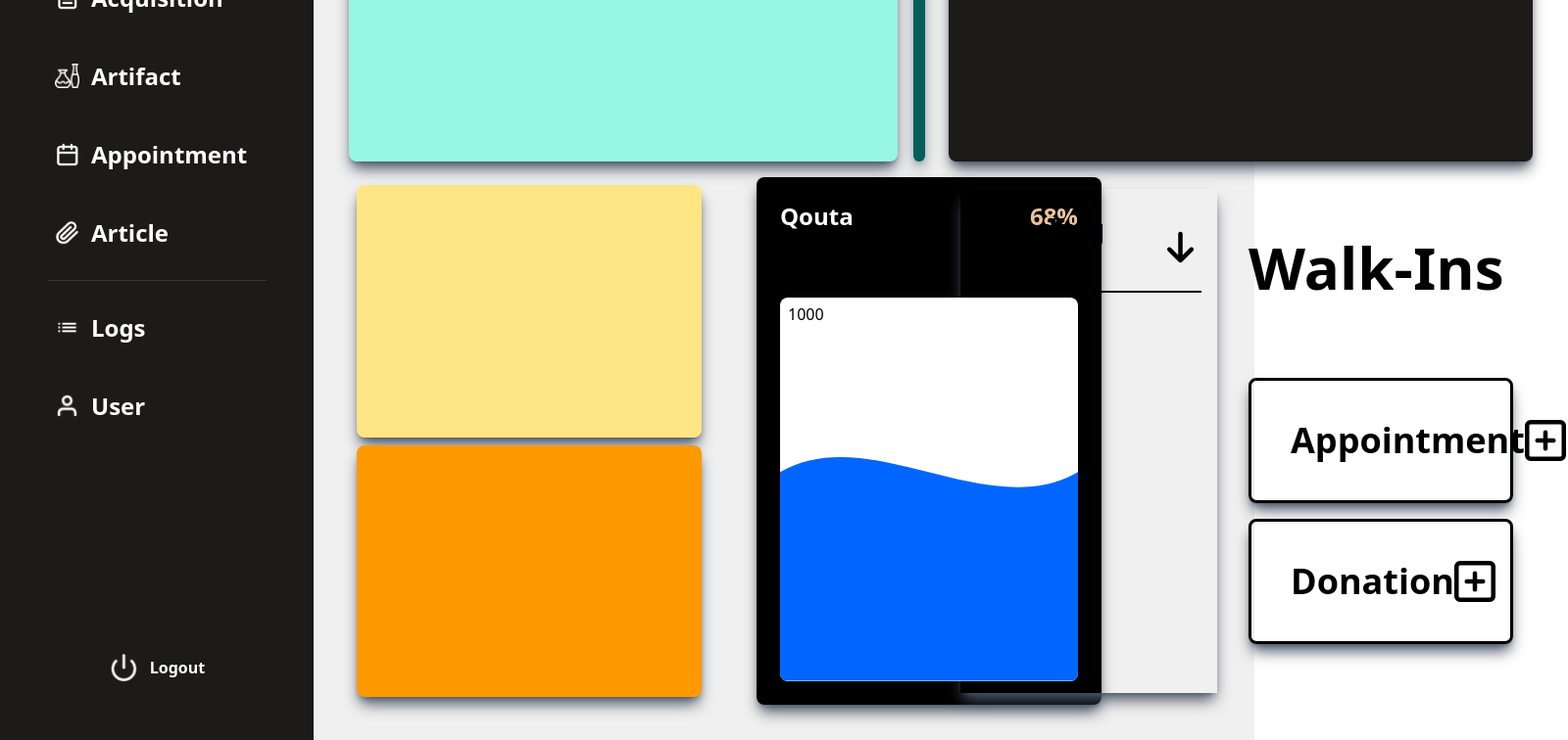
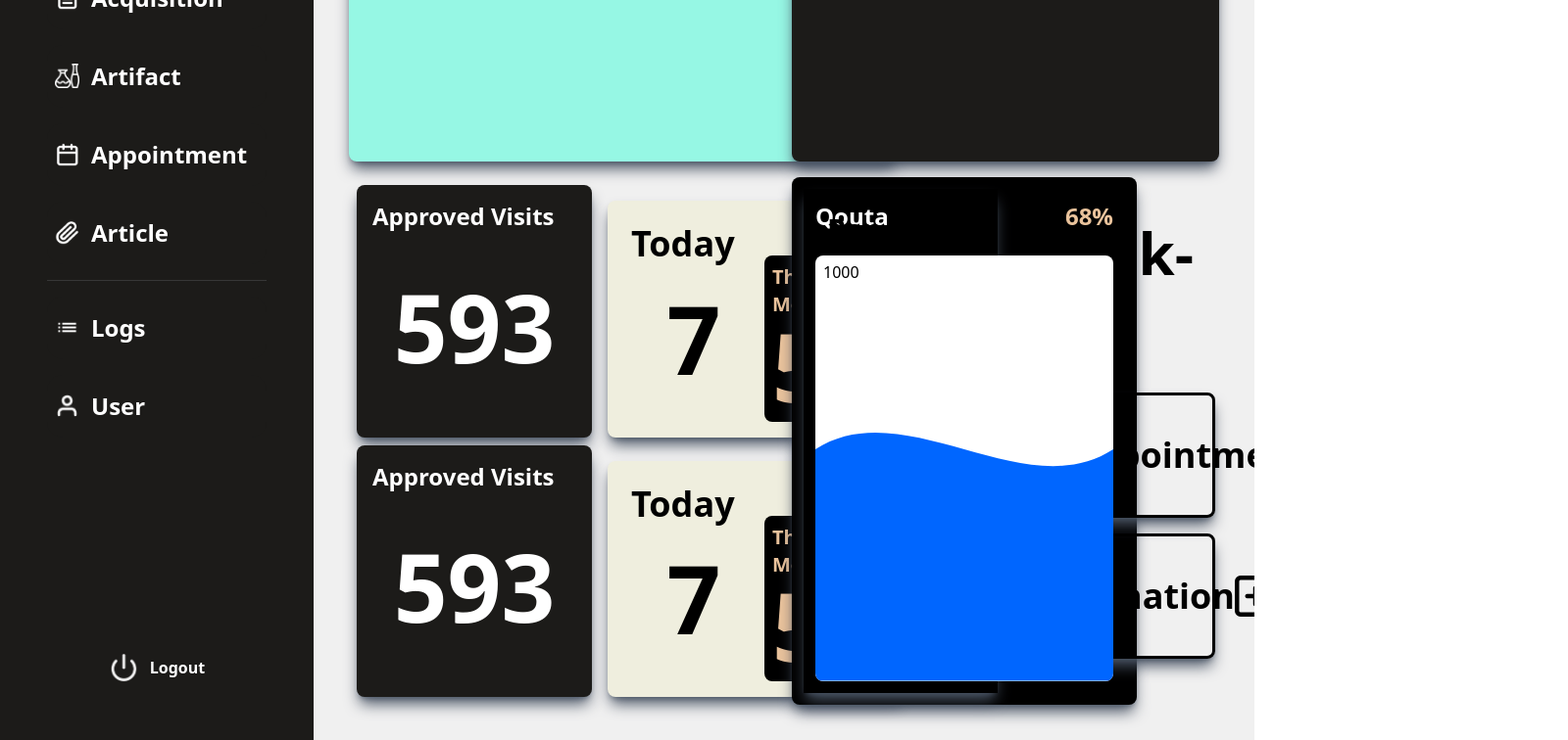
Before and after one commit to k3mosh/Museo-Bulawan-MIS, a React (Vite) app: page /admin/dashboard in a window 1280 px wide. Shown: the part 521-1277 px from the top of the page at 98% size, 1600 px wide, since content can reach past the window. Built offline with nearby package versions, Linux system fonts and the light colour scheme; sample sign-in values are in the browser's storage; a web font is replaced by a local one.

Commit message:
dasboard 40% done still need pop up for appointment and donation form

```diff
--- a/src/components/navbar/AdminNav.jsx
+++ b/src/components/navbar/AdminNav.jsx
@@ -66,7 +66,7 @@ const AdminNav = () => {
   const bgColor = colorMap[firstInitial] || "#FFFFFF";
 
   return (
-    <div className='bg-[#1C1B19] h-full gap-y-10 justify-around w-fit sm:min-w-[20rem] flex flex-col items-center'>
+    <div  className='bg-[#1C1B19]   min-h-full gap-y-10 justify-around w-fit sm:min-w-[20rem] flex flex-col items-center'>
       <div className=' w-full h-fit flex flex-col gap-y-[5rem]'>
 
         <div className=' relative group w-full py-4 h-fit flex justify-center items-end border-b-1 border-[#373737]'>
@@ -96,7 +96,7 @@ const AdminNav = () => {
           <NavLink to="/admin/dashboard" className={({ isActive }) => `relative group ${linkClasses} ${isActive ? activeClasses : "text-white"}`}>
             {({ isActive }) => (
               <>
-                <img src="/src/assets/dashboard_icon.png" alt="dashboard" className={`h-auto w-[25px] filter brightness-1 ${isActive ? "invert-1" : "invert"}`} />
+                <img  src="/src/assets/dashboard_icon.png" alt="dashboard" className={`h-auto w-[25px] filter brightness-1 ${isActive ? "invert-1" : "invert"}`} />
                 <span className='hidden sm:block'>Dashboard</span>
                 <span className="absolute  left-full ml-8 hidden group-hover:flex bg-gray-800 sm:text-transparent sm:bg-transparent text-white text-2xl rounded py-1 px-2 w-max">
                   Dashboard
--- a/src/pages/admin/Dashboard.jsx
+++ b/src/pages/admin/Dashboard.jsx
@@ -8,13 +8,14 @@ const Dashboard = () => {
 
   return (
     <>
-      <div className='w-screen min-h-[79.8rem] h-screen bg-[#F0F0F0] flex pt-[7rem]'>
-        <div className='bg-[#1C1B19] w-auto min-h-full h-auto min-w-[6rem] sm:min-w-auto'>
+      <div className='w-screen min-h-[79.8rem] h-screen bg-[#F0F0F0] select-none flex pt-[7rem]'>
+        <div className='bg-[#1C1B19] w-auto min-h-full h-full min-w-[6rem] sm:min-w-auto'>
           <AdminNav />
           </div>
 
-          <div className='w-full h-full p-7'>
-            <div className='w-full flex flex-col xl:flex-row h-1/2'>
+          <div className='w-full min-h-full h-full p-7 overflow-scroll'>
+
+            <div className='w-full flex flex-col xl:flex-row h-1/2 '>
             <div className="xl:w-1/2 w-full flex gap-x-2 p-2 sm:h-full h-1/2">
               <div className='shadow-lg shadow-gray-600  h-full min-w-[18rem] md:min-w-[25rem] lg:min-w-[35rem] rounded-lg bg-teal-200'>
 
@@ -38,34 +39,63 @@ const Dashboard = () => {
               </div>
             </div>
           </div>
-            <div className='w-full flex flex-col xl:flex-row h-1/2'>
+            <div className='w-full flex flex-col xl:flex-row h-1/2 '>
 
              <div className="xl:w-1/2 w-ful gap-x-2 flex p-2 sm:h-full h-1/2">
              {/* present, approved visits, qouta */}
               <div className='w-full flex  h-full'>
-                <div className='min-w-[12rem] lg:min-w-[23rem] flex flex-col p-2 gap-y-2 h-full'>
-                  <div className='shadow-lg shadow-gray-600  h-1/2 w-full rounded-lg bg-amber-200'>
-
-
-
-
+                <div className='min-w-[8rem] lg:min-w-[16rem] flex flex-col p-2 gap-y-2 h-full'>
+                  <div className='shadow-lg shadow-gray-600 flex flex-col h-1/2 w-full rounded-lg bg-[#1C1B19] p-2 xl:p-4'>
+                    <span className='text-white font-bold text-[8px] xl:text-2xl'>Approved Visits</span>
+                    <div className='w-full h-full flex items-center justify-center'>
+                      <span className='font-bold text-white text-3xl xl:text-8xl'>593</span>
+                    </div>
                   </div>
-                  <div className='shadow-lg shadow-gray-600  h-1/2 w-full rounded-lg bg-amber-500'>
-
-
+                  <div className='shadow-lg shadow-gray-600 flex flex-col h-1/2 w-full rounded-lg bg-[#1C1B19] p-2 xl:p-4'>
+                    <span className='text-white font-bold text-[8px] xl:text-2xl'>Approved Visits</span>
+                    <div className='w-full h-full flex items-center justify-center'>
+                      <span className='font-bold text-white text-3xl xl:text-8xl'>593</span>
+                    </div>
                   </div>
                 </div>
                 <div className='w-full flex flex-col p-2 gap-y-2 h-full'>
                 <div className='h-1/2 pt-4 pr-4 w-full'>
-                  <div className='shadow-lg shadow-gray-600  w-full h-full rounded-lg bg-amber-700'>
+                <div className='shadow-lg shadow-gray-600 flex p-2 xl:p-4 w-full h-full rounded-lg bg-[#EFEEDE]'>
+                    <div className="min-w-[4rem] sm:min-w-[9rem] flex-col flex h-full p-2">
+                      <span className='text-lg xl:text-4xl font-bold'>Today</span>
+                      <div className='w-full h-full flex items-center justify-center overflow-clip'>
+                        <span className='text-2xl xl:text-8xl font-semibold'>7</span>
+                      </div>
+                    </div>
+                      <div className='w-full h-full pt-4 xl:pt-10'>
+                    <div className="w-full h-full flex flex-col bg-black rounded-lg p-2">
+                      <span className='text-[#EAC39C] text-xs xl:text-xl font-semibold'>This Month</span>
+                      <div className='w-full h-full flex items-center justify-center'>
+                        <span className='text-[#EAC39C] text-lg xl:text-8xl font-semibold'>59</span>
+                      </div>
+                    </div>
+                  </div>
 
                   </div>
                 </div>
-                <div className='h-1/2 pt-4 pr-4 w-full'>
-                  <div className='shadow-lg shadow-gray-600  w-full h-full rounded-lg bg-amber-900'>
+                <div className='h-1/2 pt-4 pr-4 w-full '>
+                  <div className='shadow-lg shadow-gray-600 flex p-2 xl:p-4 w-full h-full rounded-lg bg-[#EFEEDE]'>
+                    <div className="min-w-[4rem] sm:min-w-[9rem] flex-col flex h-full p-2">
+                      <span className='text-lg xl:text-4xl font-bold'>Today</span>
+                      <div className='w-full h-full flex items-center justify-center overflow-clip'>
+                        <span className='text-2xl xl:text-8xl font-semibold'>7</span>
+                      </div>
+                    </div>
+                      <div className='w-full h-full pt-4 xl:pt-10'>
+                    <div className="w-full h-full flex flex-col bg-black rounded-lg p-2">
+                      <span className='text-[#EAC39C] text-xs xl:text-xl font-semibold'>This Month</span>
+                      <div className='w-full h-full flex items-center justify-center'>
+                        <span className='text-[#EAC39C] text-lg xl:text-8xl font-semibold'>59</span>
+                      </div>
+                    </div>
+                  </div>
 
                   </div>
-
                 </div>
 
                 </div>
@@ -77,8 +107,7 @@ const Dashboard = () => {
                     <span className='text-white text-xl sm:text-2xl font-semibold'>Qouta</span>
                     <span className='text-[#EAC39C] text-xl sm:text-2xl font-semibold'>68%</span>
                   </div>
-                  Allen Jepte Mateo
-<div className="relative w-full h-full bg-white rounded-lg flex flex-col justify-start items-start overflow-hidden">
+                  <div className="relative w-full h-full bg-white rounded-lg flex flex-col justify-start items-start overflow-hidden">
                             {/* “1000” label at the top */}
                             <div className="w-full h-[32%] p-2 z-10">
                               <span>1000</span>
@@ -105,10 +134,10 @@ const Dashboard = () => {
                                     dur="4s"
                                     repeatCount="indefinite"
                                     values="
-                  M0,30 C150,0 350,60 500,30 L500,150 L0,150 Z;
-                  M0,20 C150,40 350,-20 500,20 L500,150 L0,150 Z;
-                  M0,30 C150,0 350,60 500,30 L500,150 L0,150 Z
-                "
+                                            M0,30 C150,0 350,60 500,30 L500,150 L0,150 Z;
+                                            M0,20 C150,40 350,-20 500,20 L500,150 L0,150 Z;
+                                            M0,30 C150,0 350,60 500,30 L500,150 L0,150 Z
+                                          "
                                   />
                                 </path>
                               </svg>
```
